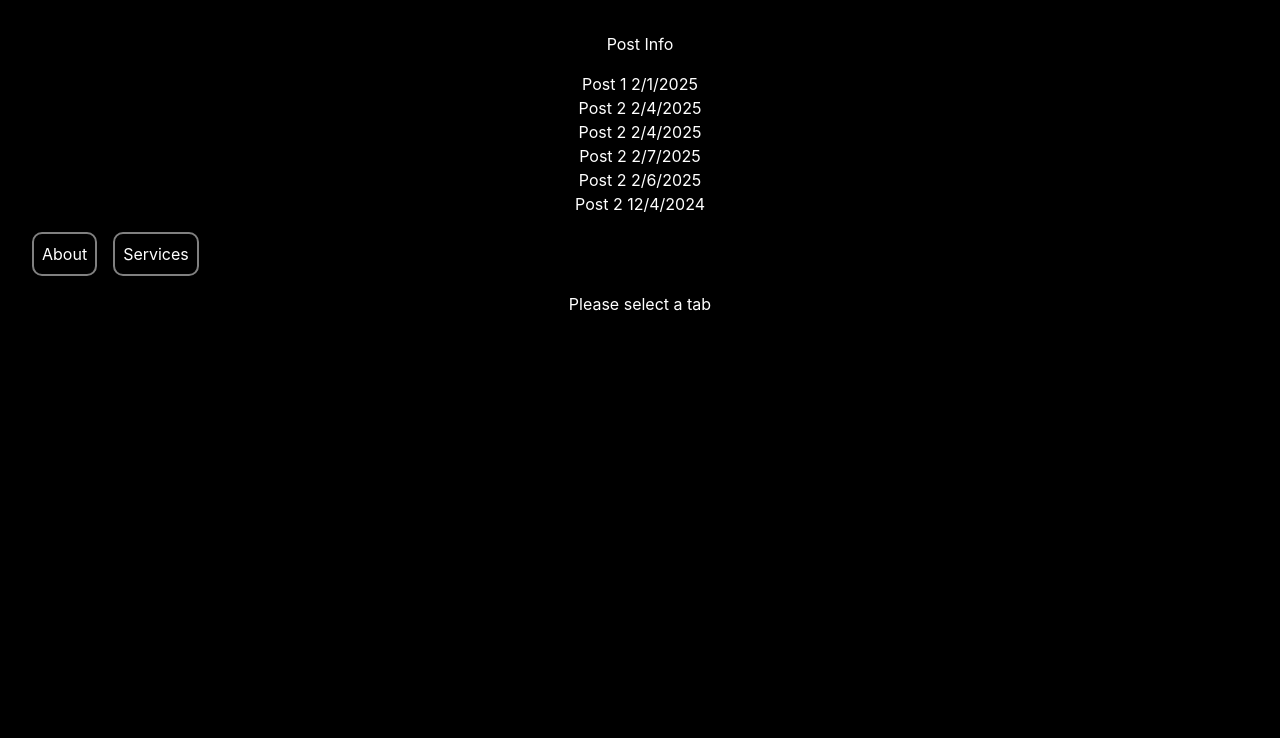
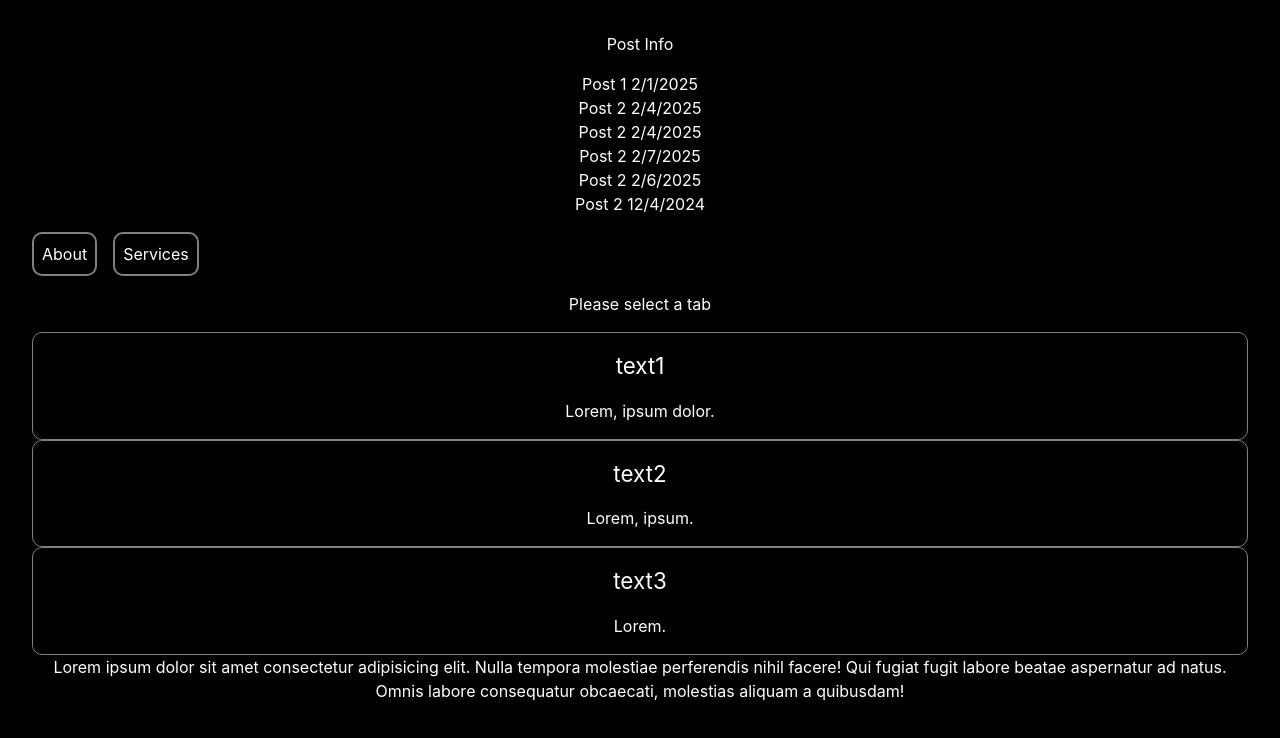
Before and after one commit to guitar6029/posts-test, a React (Vite) app: page / in a window 1280 px wide. Shown: the top 738 px of the page. Built offline with nearby package versions, Linux system fonts and the light colour scheme.

Commit message:
added Content wrapper

```diff
--- a/src/App.tsx
+++ b/src/App.tsx
@@ -3,6 +3,7 @@ import MyWrapper from './components/MyWrapper';
 import Posts from './components/Posts/Posts';
 import TabButton from './components/TabButton/TabButton';
 import {useState} from 'react'
+import Content from './components/Content/Content';
 
 function App() {
 
@@ -32,7 +33,18 @@ function App() {
         <span className={`tab ${currentTab === "Services" ? 'selected-tab' : 'default-tab'} `} onClick={() => handleClick("Services")}>Services</span>
       </div>
       {tabSelected}
-
+      <Content buttons={<div><TabButton classStr="p-1" title="text1" tabClicked={handleClick}>
+    <span>Lorem, ipsum dolor.</span>
+</TabButton>
+<TabButton classStr="p-1" title="text2" tabClicked={handleClick}>
+    <span>Lorem, ipsum.</span>
+</TabButton>
+<TabButton classStr="p-1" title="text3" tabClicked={handleClick}>
+    <span>Lorem.</span>
+</TabButton>
+</div>}>
+        <span>Lorem ipsum dolor sit amet consectetur adipisicing elit. Nulla tempora molestiae perferendis nihil facere! Qui fugiat fugit labore beatae aspernatur ad natus. Omnis labore consequatur obcaecati, molestias aliquam a quibusdam!</span>
+      </Content>
 
     </div>
   );
--- /dev/null
+++ b/src/components/Content/Content.tsx
@@ -0,0 +1,18 @@
+import React, { ReactElement } from "react"
+
+type ContentProps = {
+    children: React.ReactNode,
+    buttons: ReactElement
+}
+
+
+export default function Content({children, buttons}: ContentProps){
+    return (
+        <div>
+        <menu>
+        {buttons}
+        </menu>
+        {children}
+        </div>
+    )
+}
```
